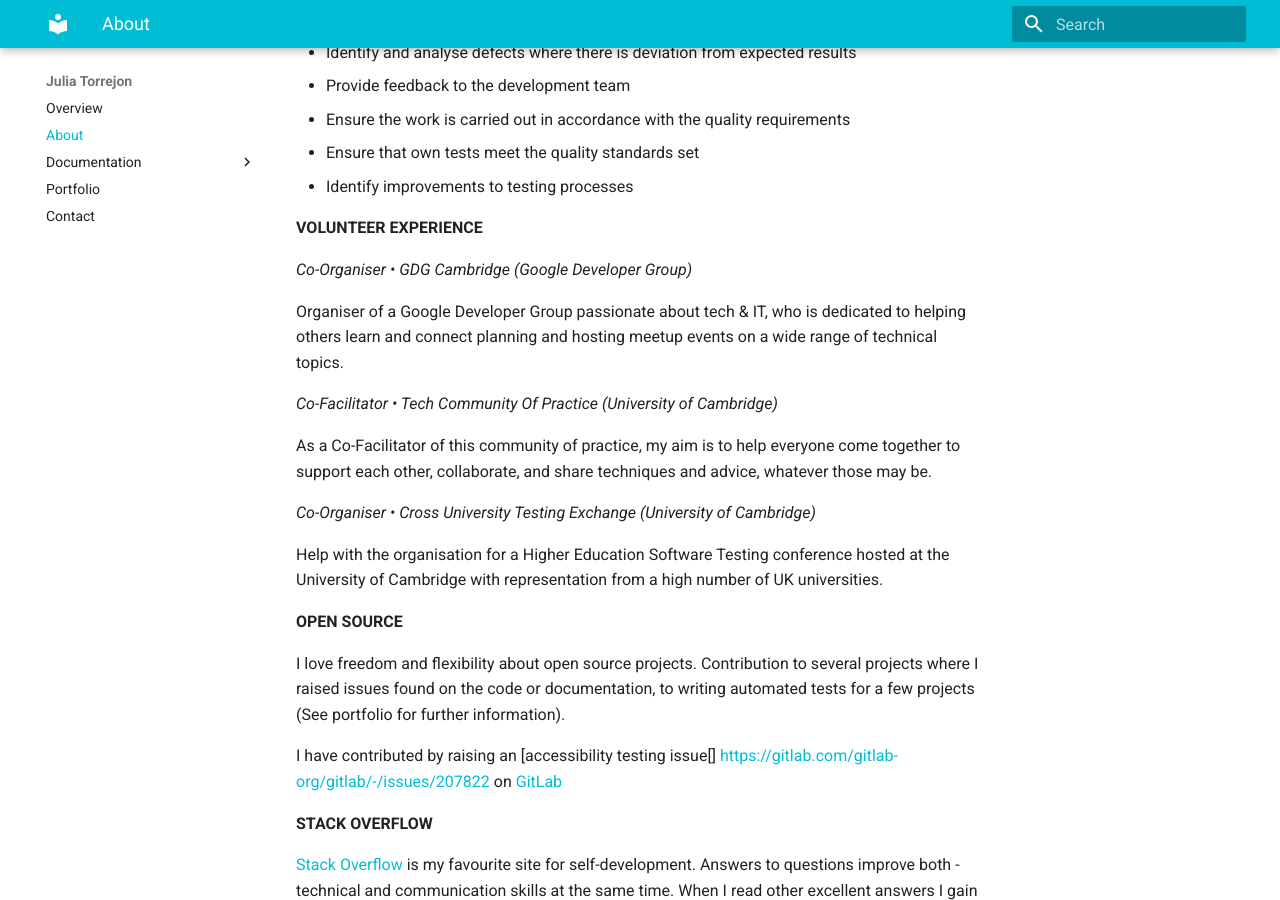
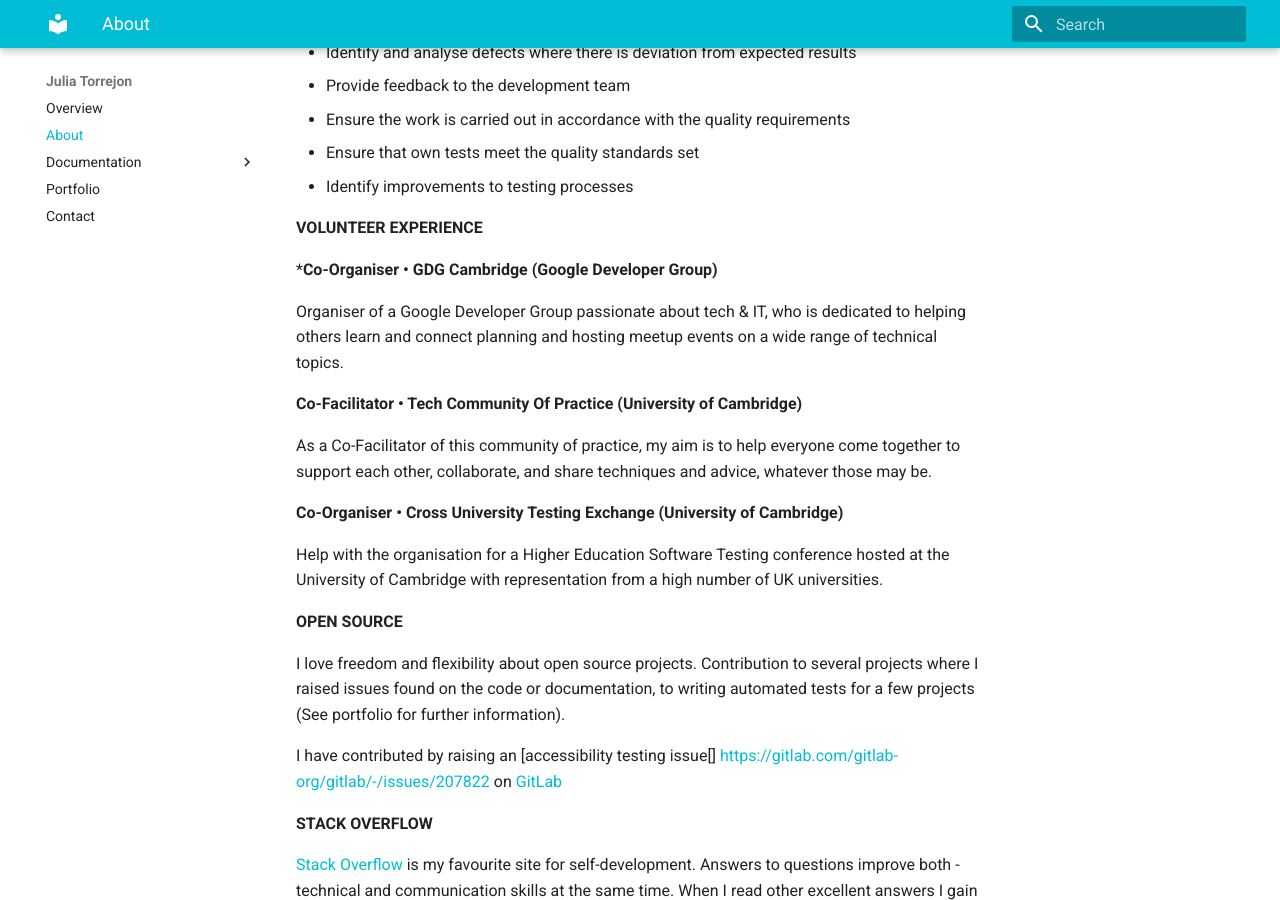
Before and after one commit to JuliaTorrejon/juliatorrejon, an MkDocs documentation site: the page built from docs/about.md, in a window 1280 px wide and 900 px high, scrolled down 668 px. Built offline with MkDocs 1.6.1 and Material for MkDocs 9.7.7, drawn with Linux system fonts in a browser that asks for light colours.

Commit message:
Update bold words.

```diff
--- a/docs/about.md
+++ b/docs/about.md
@@ -6,7 +6,7 @@
 
 **<i class="fa fa-briefcase"></i> WORK HISTORY**
 
-*Software Test Analyst (2017 - Present)* <br>
+**Software Test Analyst (2017 - Present)** <br>
 University of Cambridge
 
 - Conduct and analyse tests from business requirements collaborating across teams
@@ -16,7 +16,7 @@
 - Functional mobile testing (Performance, security, usability and compatibility)
 - Cross Browser testing making sure that the system works across a number of web browsers
 
-*Junior Software Test Analyst (2016 - 2017)* <br>
+**Junior Software Test Analyst (2016 - 2017)** <br>
 University of Cambridge
 
 - Execute test scripts
@@ -28,17 +28,17 @@
 
 **<i class="fa fa-comments"></i> VOLUNTEER EXPERIENCE**
 
-*Co-Organiser • GDG Cambridge (Google Developer Group)*
+***Co-Organiser • GDG Cambridge (Google Developer Group)**
 
 Organiser of a Google Developer Group passionate about tech & IT, who is dedicated to helping others learn and
 connect planning and hosting meetup events on a wide range of technical topics.
 
-*Co-Facilitator • Tech Community Of Practice (University of Cambridge)*
+**Co-Facilitator • Tech Community Of Practice (University of Cambridge)**
 
 As a Co-Facilitator of this community of practice, my aim is to help everyone come together to support each other,
 collaborate, and share techniques and advice, whatever those may be.
 
-*Co-Organiser • Cross University Testing Exchange (University of Cambridge)*
+**Co-Organiser • Cross University Testing Exchange (University of Cambridge)**
 
 Help with the organisation for a Higher Education Software Testing conference hosted at the University of
 Cambridge with representation from a high number of UK universities.
```
